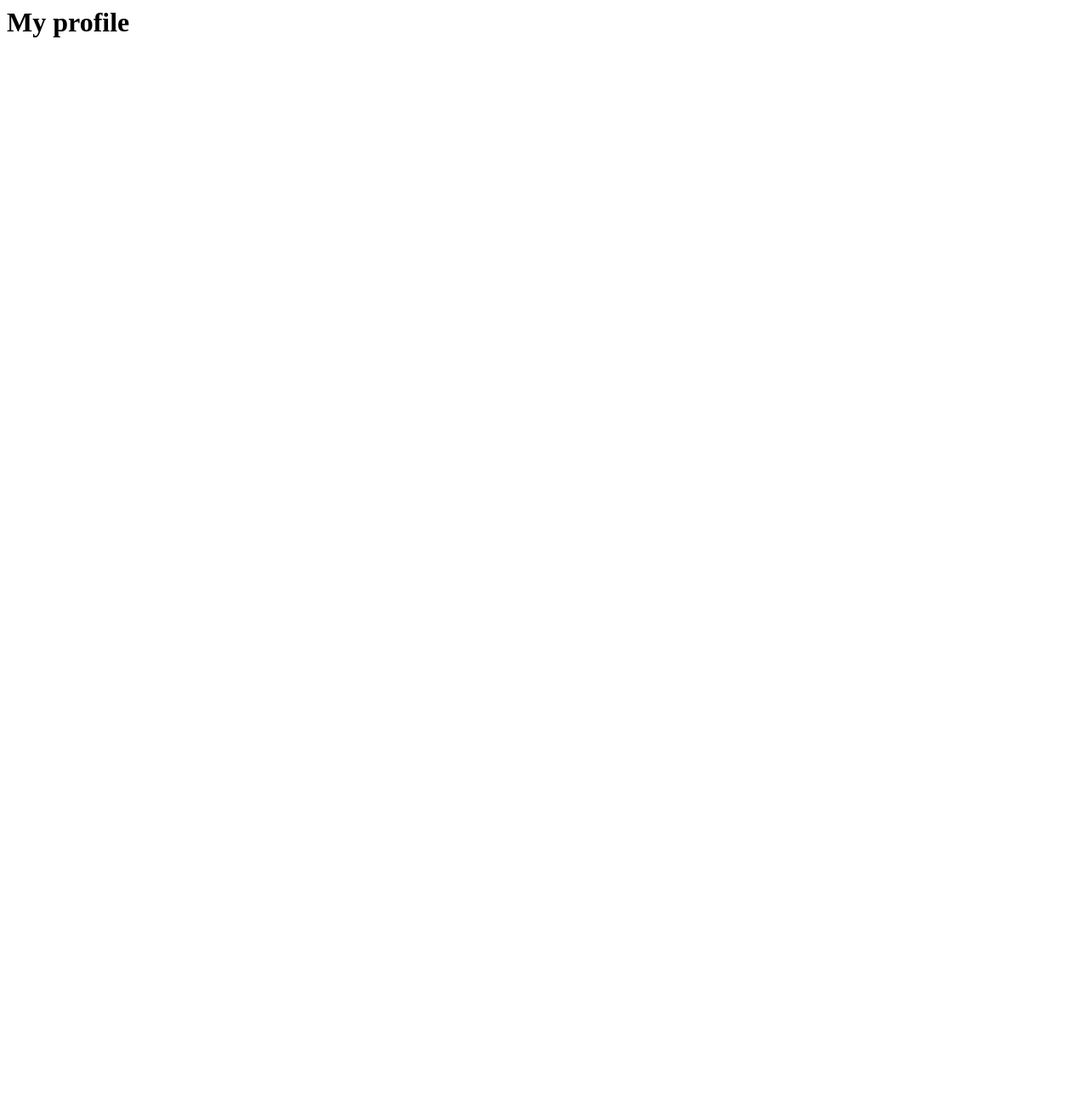
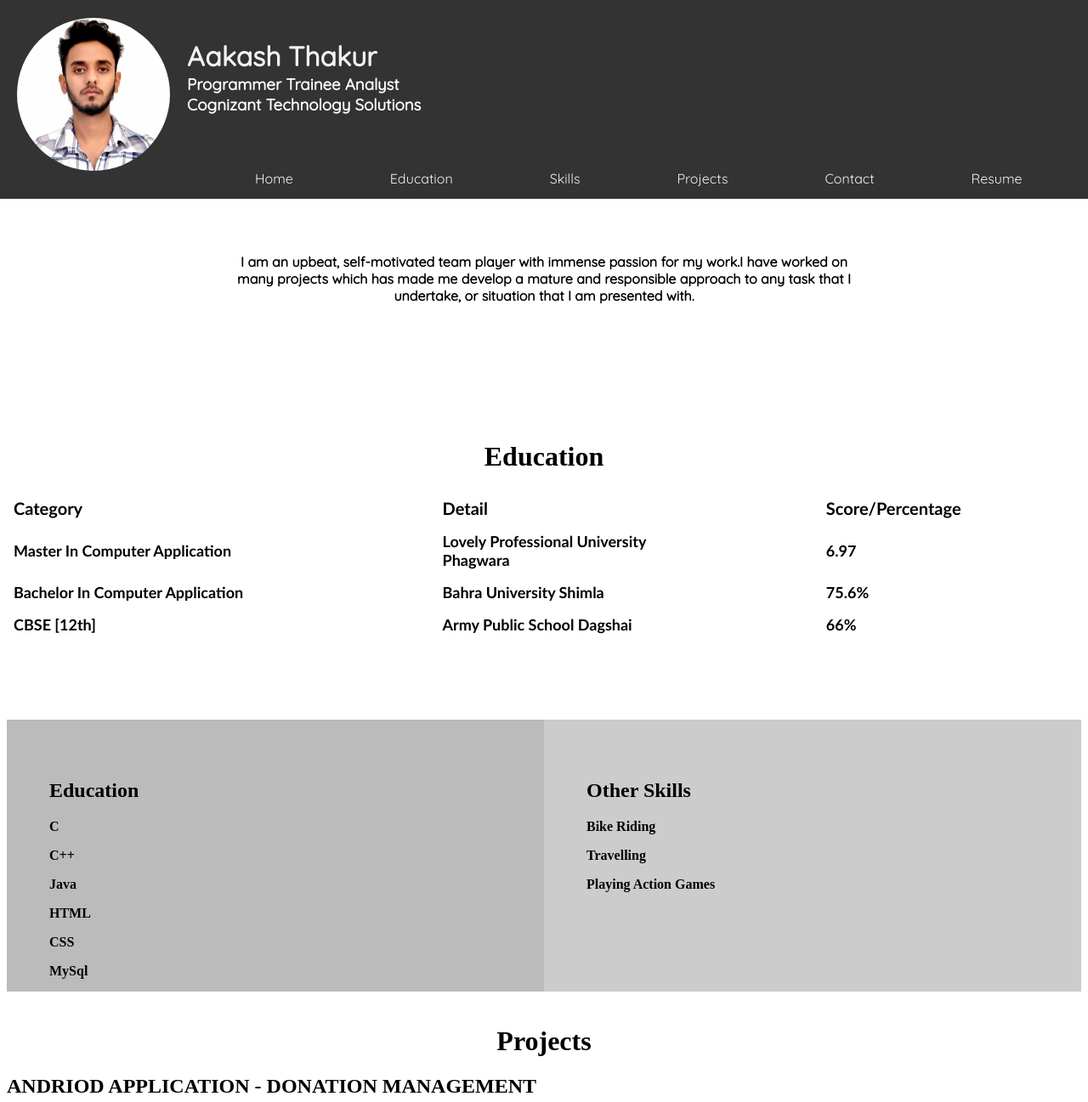
Before and after one commit to aakash981/aakash981.github.io, a plain HTML site: page index.html in a window 1280 px wide. Shown: the top 1297 px of the page at 85% size. Before the commit the page ends 800 px from the top, so only its background shows below. Drawn offline with Linux system fonts and the light colour scheme.

Commit message:
Add files via upload

```diff
--- a/index.html
+++ b/index.html
@@ -1,8 +1,165 @@
+<!Doctype html>
+
 <html>
 
     <head>
-    <title>
-    </title>
-    <h1>My profile<h1>
+
+            <meta name="viewport" content="width=device-width, initial-scale=1">
+
+            <link rel="stylesheet" type="text/css" href="css/style.css">
+
+            <link href="https://fonts.googleapis.com/css?family=Quicksand" rel="stylesheet">
+
+        </head>
+
+        <title>
+
+            My Profile
+
+        </title>
+
+        <body>
+
+                <div class="navbar">
+
+                <div class="header">
+
+                        <img src="image/0.jpeg" alt="logo" />
+
+                        <h1>Aakash Thakur</h1>
+
+                        <h3>Programmer Trainee Analyst <br> Cognizant Technology Solutions</h3>
+
+
+
+                      </div>
+
+                <br><br>
+
+
+
+                        <a class="active" href="#home">Home</a>
+
+                        <a href="#edu">Education</a>
+
+                        <a href="#skill">Skills</a>
+
+                        <a href="#proj">Projects</a>
+
+                        <a href="#contact">Contact</a>
+
+                        <a href="image/Resume.pdf">Resume</a>
+                      </div>
+
+
+
+                 <br>
+
+                 <br>
+
+                 <br>
+
+                 <br>
+
+                 <br>
+
+                 <div class="data">
+
+                      <p><b>I am an upbeat, self-motivated team player with immense passion for my work.I have worked on<br>
+                         many projects  which has made me develop a mature and responsible approach to any task that I <br>
+                         undertake, or situation that I am presented with.
+                          <br><br><br><br><br><br><br><br>
+
+                    </div>
+
+                    <p id="edu"> <h1>  </h1></p>
+
+                    <h1 align="middle"><center><b>Education</h1>
+
+                    <table class="table table-striped">
+
+                        <thead>
+
+                            <tr>
+
+                                <th style="font-family: 'Calibri'; font-size: 20px">Category</th>
+
+                                <th style="font-family: 'Calibri'; font-size: 20px">Detail</th>
+
+                                <th style="font-family: 'Calibri'; font-size: 20px">Score/Percentage</th>
+
+                            </tr>
+
+                        </thead>
+
+                        <tr>
+
+                            <td style="font-family: 'Calibri'; font-size: 18px"><b><i class="glyphicon glyphicon-chevron-right"></i>Master In Computer Application</td>
+
+                            <td style="font-family: 'Calibri'; font-size: 18px">Lovely Professional University <br>Phagwara</td>
+
+                            <td style="font-family: 'Calibri'; font-size: 18px">6.97</td>
+
+                        </tr>
+
+                        <tr>
+
+                            <td style="font-family: 'Calibri'; font-size: 18px"><b><i class="glyphicon glyphicon-chevron-right"></i>Bachelor In Computer Application</td>
+
+                            <td style="font-family: 'Calibri'; font-size: 18px">Bahra University Shimla</td>
+
+                            <td style="font-family: 'Calibri'; font-size: 18px">75.6%</td>
+
+                        </tr>
+
+                        <tr>
+
+                            <td style="font-family: 'Calibri'; font-size: 18px"><b><i class="glyphicon glyphicon-chevron-right"></i>CBSE [12th]</td>
+
+                            <td style="font-family: 'Calibri'; font-size: 18px">Army Public School Dagshai</td>
+
+                            <td style="font-family: 'Calibri'; font-size: 18px">66%</td>
+
+                        </tr>
+
+                    </table>
+                  <br><br><br><br>
+                  <p id="skill"> <h1>  </h1></p>
+
+                  <div class="clearfix">
+                    <div class="box" style="background-color:#bbb">
+                    <h2>Education</h2>
+                    <p>C</p>
+                    <p>C++</p>
+                    <p>Java</p>
+                    <p>HTML</p>
+                    <p>CSS</p>
+                    <p>MySql</p>
+                    </div>
+                    <div class="box" style="background-color:#ccc">
+                    <h2>Other Skills</h2>
+                    <p>Bike Riding</p>
+                    <p>Travelling</p>
+                    <p>Playing Action Games</p>
+                    </div>
+                  </div>
+            </div>
+<br>
+<p id="proj"> <h1>  </h1></p>
+<h1><b><center>Projects</center></b><h1>
+    <h2>ANDRIOD APPLICATION - DONATION MANAGEMENT </h2>
+    <p>Developed an andriod application which provides easy to use interface for both Donors and Receivers. Donors can donate item such as books, cloths, furniture etc.
+    <h2>JAVA APPLICATION - QUIZ MANAGEMENT SYSTEM </h2>
+    <p>Developed aJava application which features simple and easy to use interface for technical quiz.
+            <h2>WEBSITE - ONLINE QUIZ WEBSITE</h2>
+            <br>
+            <br>
+            <p id="contact"> <h1>  </h1></p>
+            <H1><center>CONTACT ME<h1>
+                <h4>Mobile : 9816513801</h4>
+                <h4>Email : aakasht81@gmail.com</h4>
+
+
+        </body>
+
     </head>
-    </html>
```
